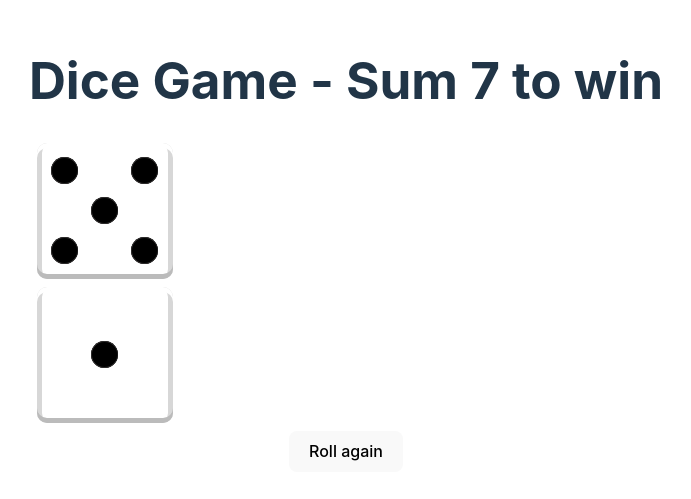
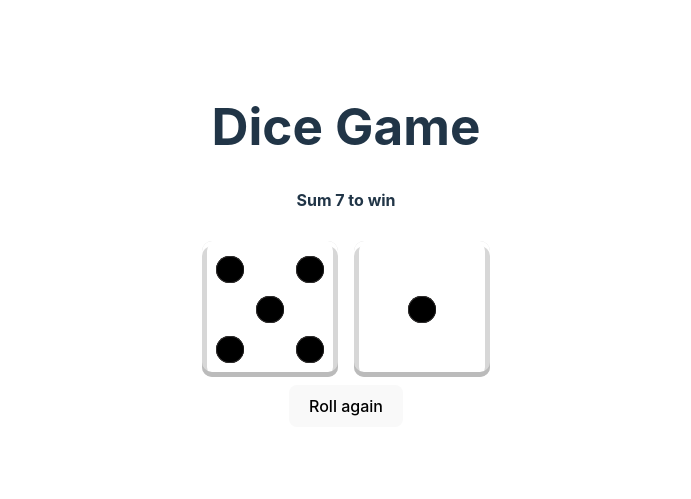
Before and after one commit to sepp011/DiceGame, a React (Vite) app: page / in a window 1280 px wide. Shown: the part 155-654 px from the top of the page, without its empty margins (294-985 px from the left). Built offline with nearby package versions, Linux system fonts and the light colour scheme.

Commit message:
worked on Dice.jsx and Dice.css to make the dice appear inline

```diff
--- a/src/01_Building_Die_and_Dice_Components/Dice/Dice.css
+++ b/src/01_Building_Die_and_Dice_Components/Dice/Dice.css
@@ -1,3 +1,5 @@
 .Dice{
-    padding: 0 auto;
+    display: flex;
+    justify-content: space-between;
+    align-items: center;
 }
--- a/src/01_Building_Die_and_Dice_Components/Dice/Dice.jsx
+++ b/src/01_Building_Die_and_Dice_Components/Dice/Dice.jsx
@@ -1,26 +1,25 @@
 import Die from "../Die/Die"
 import { useState } from "react";
+import { rollVal, sum } from "../../utils";
+import './Dice.css'
+export default function Dice(){
 
-export default function Dice(){
-    const rollVal =()=>{
-        return Math.floor(Math.random()*6)+1;
-    }
     const [values, setValues] =useState(Array.from({length: 2}, ()=>rollVal()));
     const rollAgain = () =>{
         setValues(Array.from({length: 2}, ()=>rollVal()));
     }
-    const sum = () =>{
-        return values.reduce((accumulator, currentValue)=> accumulator+currentValue, 0);
-    }
-    const win = sum() === 7;
+
+    const win = sum(values) === 7;
     return (
         <main className="Game">
-            <h1>Dice Game - Sum 7 to win</h1>
+            <h1>Dice Game</h1>
+            <h4>Sum 7 to win</h4>
         <div className="Dice">
             <Die valueRoll={values[0]}/>
             <Die valueRoll={values[1]}/>
-            {win?<h1>You Win!!</h1>: null}
+
         </div>
+        {win?<h1>You Win!!</h1>: null}
         <button onClick={rollAgain}>{win?"Start again": "Roll again"}</button>
         </main>
     )
--- /dev/null
+++ b/src/utils.js
@@ -0,0 +1,9 @@
+const rollVal =()=>{
+    return Math.floor(Math.random()*6)+1;
+}
+
+const sum = (valuesArr) =>{
+    return valuesArr.reduce((accumulator, currentValue)=> accumulator+currentValue, 0);
+}
+
+export {rollVal, sum}
```
